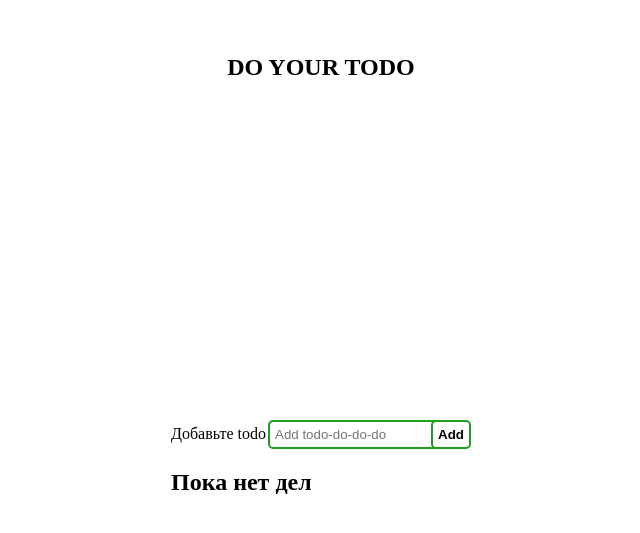
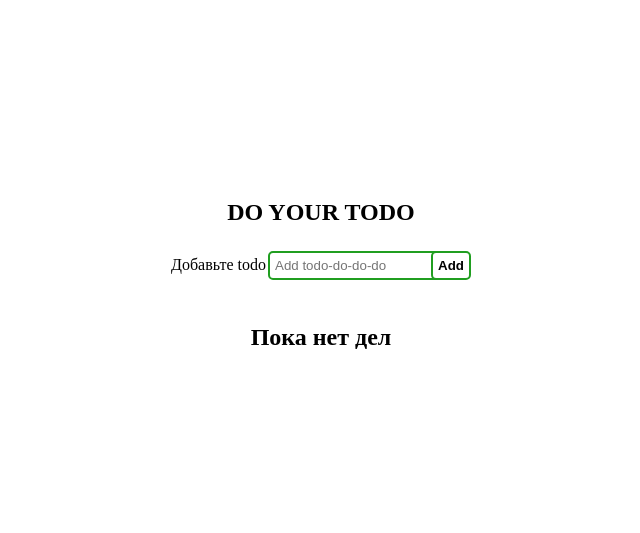
Before and after one commit to fedorukvl/react-to-do-app, a React (Create React App) app: page / in a window 1280 px wide. Shown: the part 115-648 px from the top of the page, without its empty margins (319-959 px from the left). Built offline with nearby package versions, Linux system fonts and the light colour scheme.

Commit message:
Изменены стили приложения

```diff
--- a/src/App.css
+++ b/src/App.css
@@ -2,8 +2,11 @@
   display: flex;
   height: 100vh;
   flex-direction: column;
-  justify-content: space-around;
+  justify-content: center;
   align-items: center;
+}
+.app .app__warning {
+  text-align: center;
 }
 .app .app__header-title {
   font-weight: bold;
--- a/src/App.js
+++ b/src/App.js
@@ -12,7 +12,7 @@ function App() {
       <main>
       <AddTodo/>
       {
-        todoList.length ? <TodoList todoList={todoList}/> : <h2>Пока нет дел</h2>
+        todoList.length ? <TodoList todoList={todoList}/> : <h2 className="app__warning">Пока нет дел</h2>
       }
       </main>
     </div>
--- a/src/Components/Add-todo/Add-todo.css
+++ b/src/Components/Add-todo/Add-todo.css
@@ -3,6 +3,9 @@
   width: 300px;
   justify-content: space-between;
   align-items: center;
+}
+.add-todo .add-todo__label {
+  margin: 30px 0;
 }
 .add-todo .add-todo__input,
 .add-todo .add-todo__submit {
```
